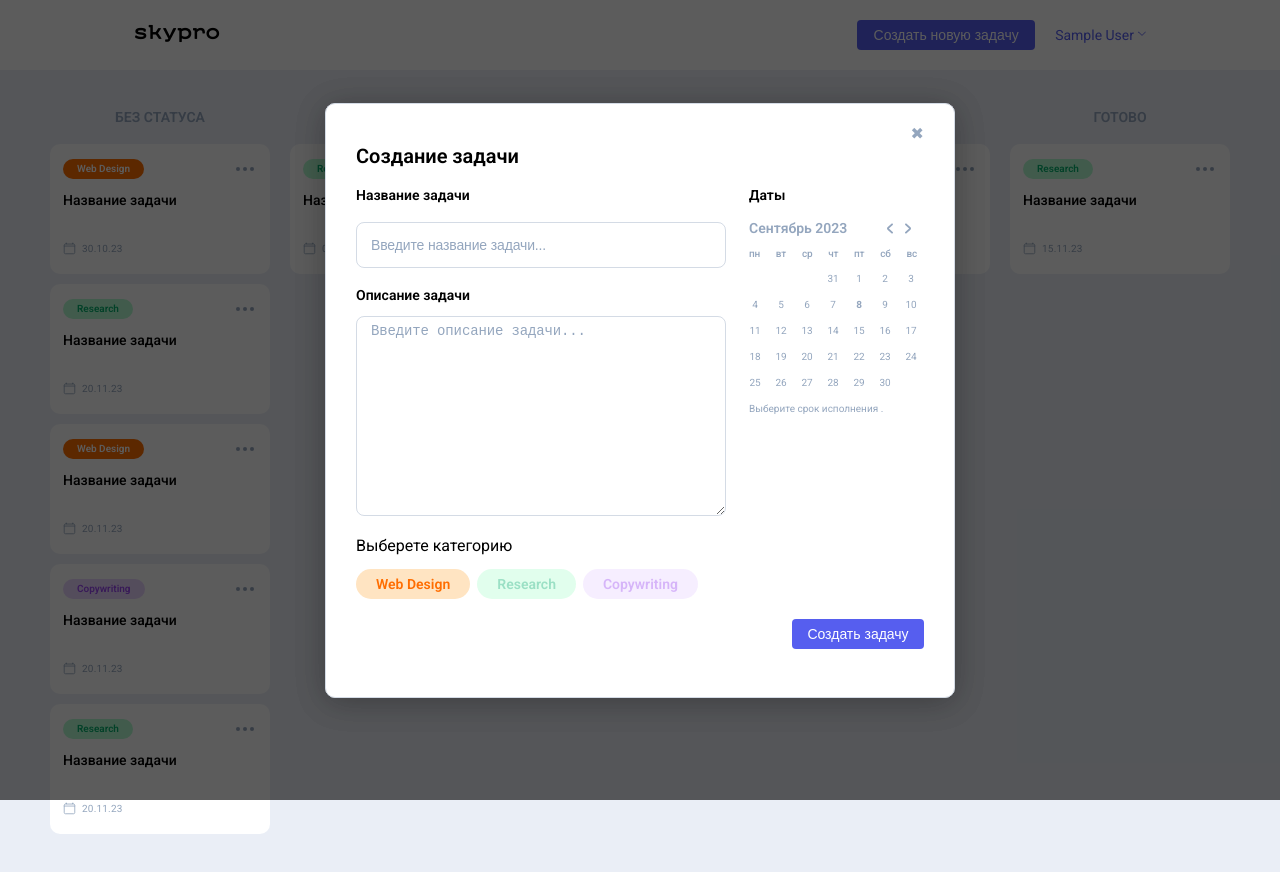
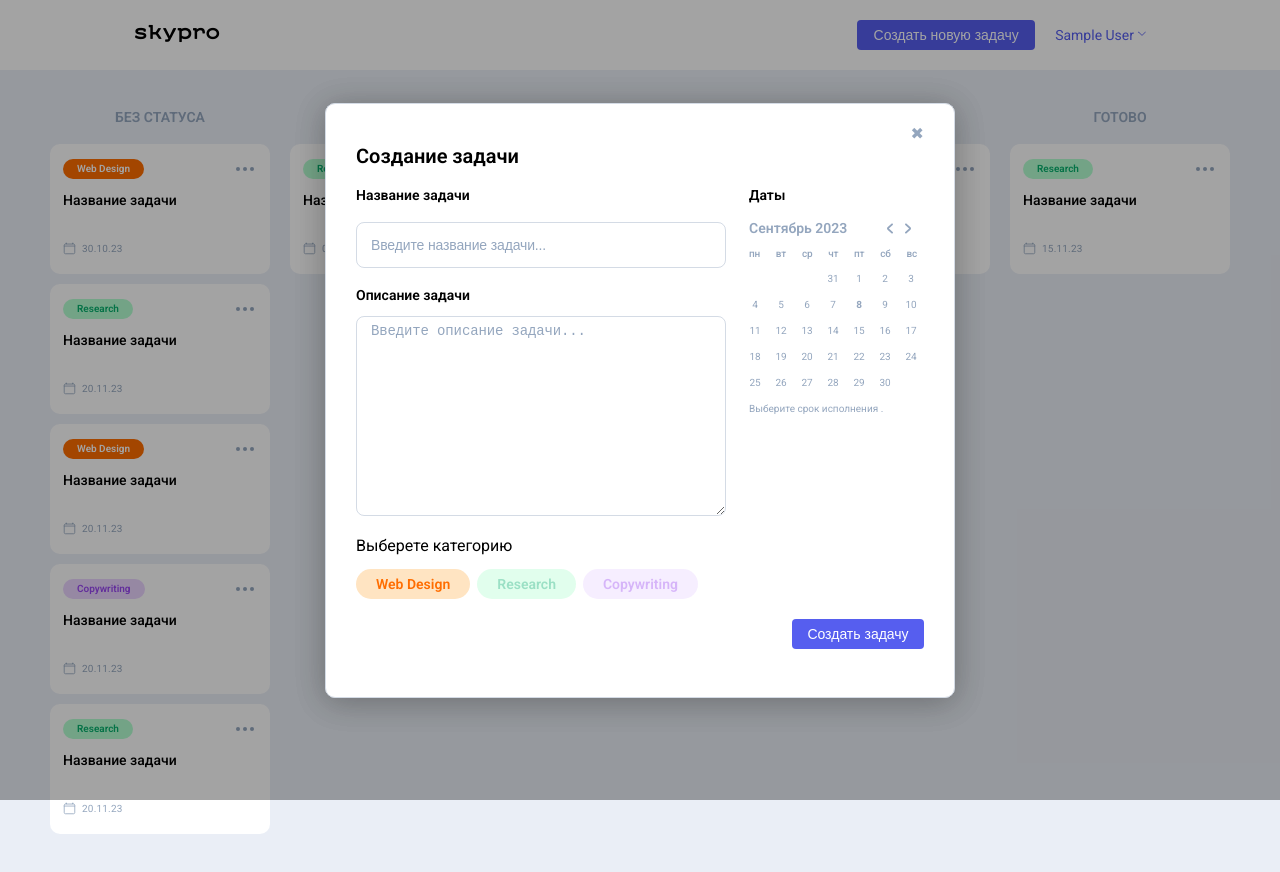
Before and after one commit to OlgaP15/9.skypro-kanban, a React (Vite) app: page /new-card in a window 1280 px wide. Shown: the top 872 px of the page. Built offline with nearby package versions, Linux system fonts and the light colour scheme; sample sign-in values are in the browser's storage.

Commit message:
разрешение конфликта

```diff
--- a/src/components/popups/PopNewCard/PopNewCard.styled.js
+++ b/src/components/popups/PopNewCard/PopNewCard.styled.js
@@ -28,7 +28,7 @@ export const PopNewCardContainer = styled.div`
   flex-direction: column;
   align-items: center;
   justify-content: center;
-  background: rgba(0, 0, 0, 0.4);
+  background: rgba(0, 0, 0, 0.2);
 
   @media (max-width: 660px) {
     padding: 0;
```
